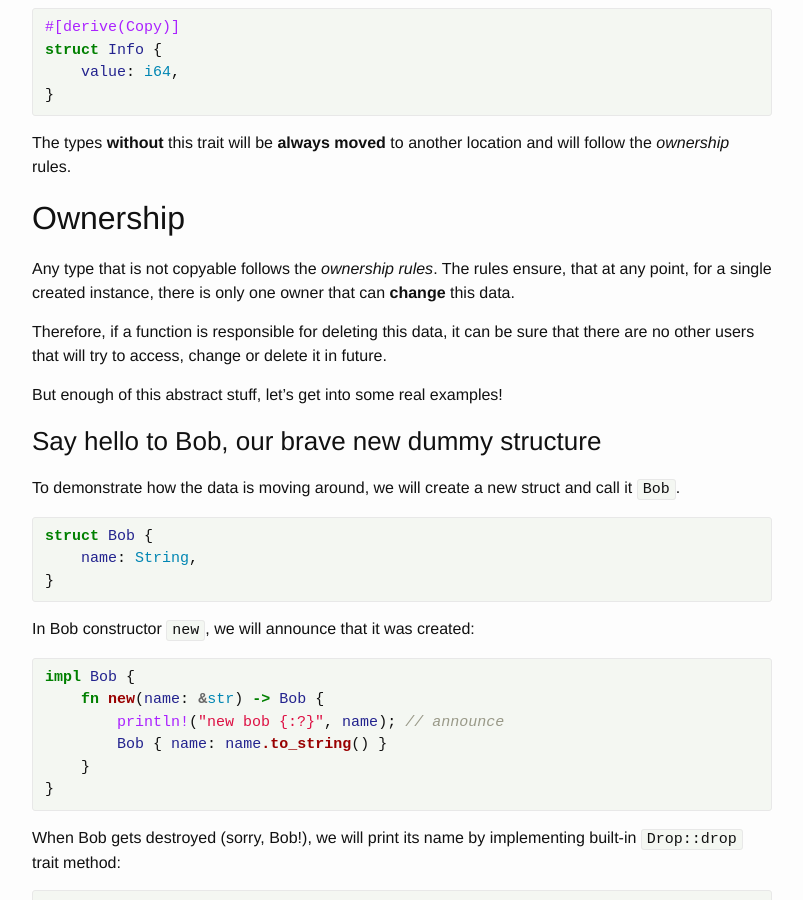
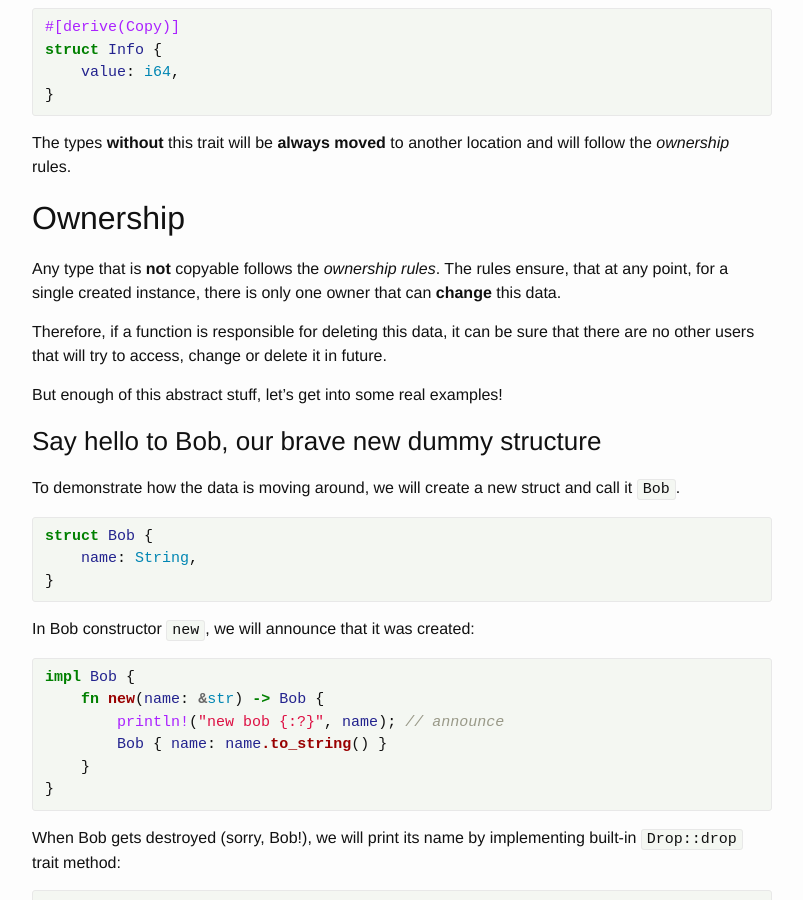
Before and after one commit to Nercury/Nercury.github.io, a Jekyll site: the page built from _posts/2015-01-18-ownership.markdown, in a window 1280 px wide and 900 px high, scrolled down 1842 px. Shown: the whole window, without its empty margins (238-1041 px from the left). Built offline with Jekyll 4.4.1, drawn with Linux system fonts in a browser that asks for light colours; nearby versions of some CDN libraries.

Commit message:
Foramtting.

```diff
--- a/_posts/2015-01-18-ownership.markdown
+++ b/_posts/2015-01-18-ownership.markdown
@@ -109,9 +109,9 @@ location and will follow the _ownership_ rules.
 
 ## Ownership
 
-Any type that is not copyable follows the _ownership
-rules_. The rules ensure, that at any point, for a single created instance,
-there is only one owner that can __change__ this data.
+Any type that is __not__ copyable follows the _ownership
+rules_. The rules ensure, that at any point, for a single created
+instance, there is only one owner that can __change__ this data.
 
 Therefore, if a function is responsible for deleting this data,
 it can be sure that there are no other users that will try to
@@ -384,7 +384,8 @@ do that.
 
 These ownership rules might seem a bit limiting at first, but
 only because we are used to the different set of rules. They
-do not limit what is actually possible, they simply give us different foundation for building higher-level constructions.
+do not limit what is actually possible, they simply give us
+different foundation for building higher-level constructions.
 
 Some of these constructions are way harder to make safe in other
 languages, and even if built, are far from providing compile-time
@@ -548,7 +549,8 @@ be implemented later, and they can be done as libraries.
 It is interesting to see how Rust changes the way we work with threads.
 The default mode here is no data races. It is not because there are some
 special safety walls around threads, no. In principle, you could build
-your own threading library and with similar safety properties, simply because the ownership model is in itself thread-safe.
+your own threading library and with similar safety properties, simply
+because the ownership model is in itself thread-safe.
 
 Consider what happens when we send two values into a new Rust thread, a
 `Bob` (movable) and an integer (copyable):
```
